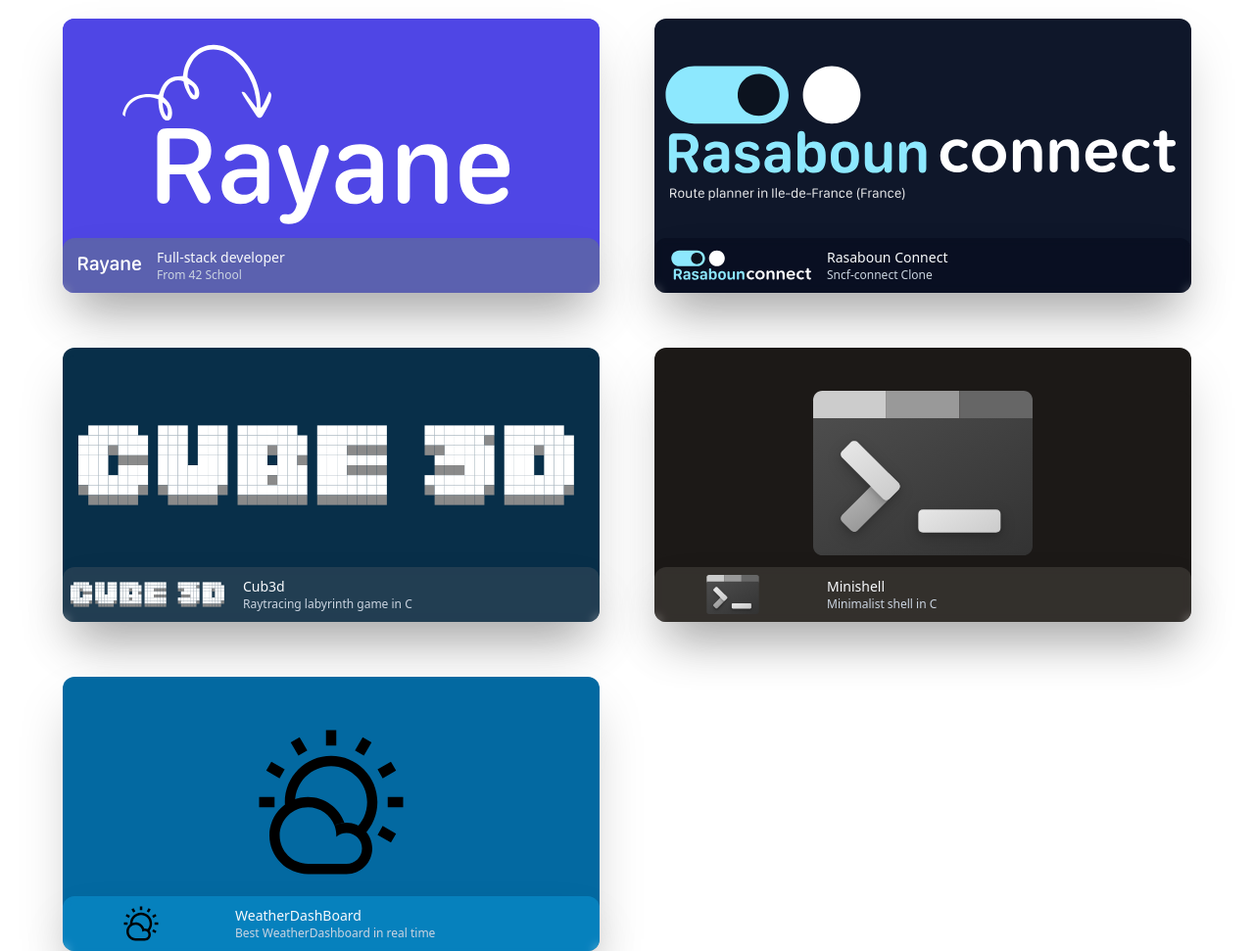
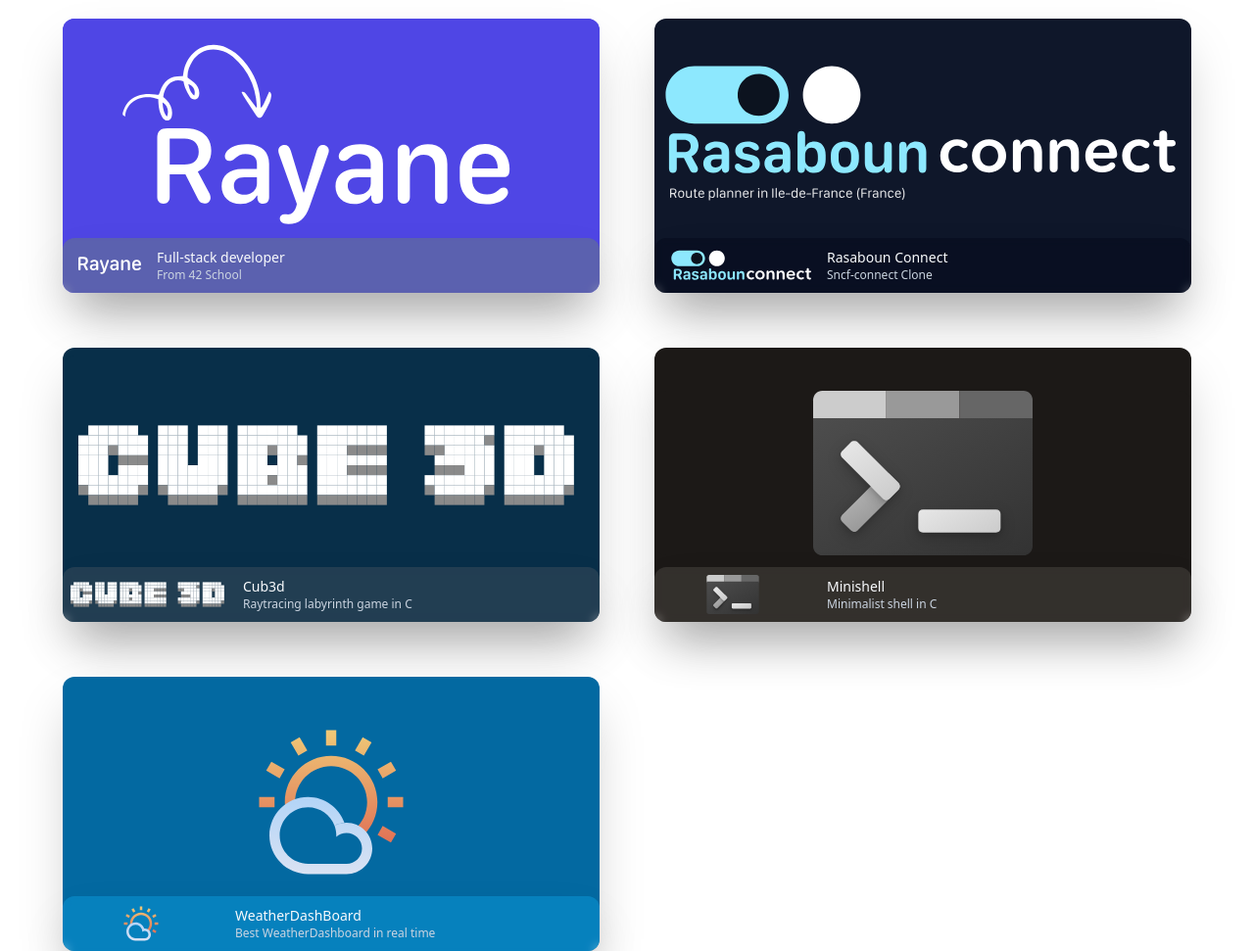
Before and after one commit to Rasaboun/rasaboun.me, an Astro site in the folder rasaboun/: page / in a window 1280 px wide. Shown: the part 114-1085 px from the top of the page at 98% size. Built offline with nearby package versions, Linux system fonts and the light colour scheme; Astro itself is replaced by a stand-in of ours.

Commit message:
fix: weather svg color

```diff
--- a/rasaboun/src/components/illustrations/ImgWeather.astro
+++ b/rasaboun/src/components/illustrations/ImgWeather.astro
@@ -12,14 +12,14 @@ class="rounded-xl h-3/5 w-fit mb-6"
 transition:name="weatherdash"
 >
 <path
-  fillRule="evenodd"
-  clipRule="evenodd"
+  fill-rule="evenodd"
+  clip-rule="evenodd"
   d="M15 2V5H17V2H15ZM20.6124 21.2657C22.0759 19.9827 23 18.0992 23 16C23 12.134 19.866 9 16 9C12.134 9 9 12.134 9 16C9 16.1418 9.00422 16.2826 9.01253 16.4223C8.32778 16.663 7.68849 17.0002 7.11101 17.4176C7.03795 16.9558 7 16.4824 7 16C7 11.0294 11.0294 7 16 7C20.9706 7 25 11.0294 25 16C25 18.4685 24.0062 20.7049 22.3968 22.3309C21.8886 21.8603 21.2825 21.4938 20.6124 21.2657ZM27 15H30V17H27V15ZM27.6243 8.13397L25.0263 9.63397L26.0263 11.366L28.6243 9.86603L27.6243 8.13397ZM20.634 5.97381L22.134 3.37573L23.8661 4.37573L22.3661 6.97381L20.634 5.97381ZM8.13397 4.37573L9.63397 6.97381L11.366 5.97381L9.86603 3.37573L8.13397 4.37573ZM5.97375 11.366L3.37567 9.86603L4.37567 8.13397L6.97375 9.63397L5.97375 11.366ZM5 15H2V17H5V15ZM27.6244 23.866L25.0263 22.366L26.0263 20.634L28.6244 22.134L27.6244 23.866Z"
   fill="url(#paint0_linear_9_1432)"
 />
 <path
-  fillRule="evenodd"
-  clipRule="evenodd"
+  fill-rule="evenodd"
+  clip-rule="evenodd"
   d="M11.5 27.9998C11.5278 27.9998 11.5556 27.9996 11.5833 27.9992H18.9332C18.946 27.9994 18.9588 27.9996 18.9716 27.9998H19V27.9999C19 27.9999 19 27.9999 19 27.9999C20.6569 27.9999 22 26.6567 22 24.9999C22 23.343 20.6569 21.9999 19 21.9999C18.2306 21.9999 17.5289 22.2895 16.9979 22.7657C17.0021 22.6776 17.0042 22.5891 17.0042 22.5C17.0042 21.8247 16.8825 21.1779 16.6598 20.5802C17.358 20.2097 18.1545 19.9999 19 19.9999C21.7614 19.9999 24 22.2385 24 24.9999C24 27.7613 21.7614 29.9999 19 29.9999C18.9878 29.9999 18.9756 29.9998 18.9634 29.9998L11.5388 29.9998V29.9997C11.5258 29.9997 11.5129 29.9998 11.5 29.9998C7.35787 29.9998 4 26.6419 4 22.4998C4 18.3576 7.35787 14.9998 11.5 14.9998C14.7721 14.9998 17.5548 17.0951 18.5794 20.0173C17.889 20.0748 17.2385 20.2725 16.6564 20.5819C15.878 18.49 13.8631 16.9998 11.5 16.9998C8.46244 16.9998 6 19.4622 6 22.4998C6 25.5373 8.46244 27.9998 11.5 27.9998Z"
   fill="url(#paint1_linear_9_1432)"
 />
@@ -32,8 +32,8 @@ transition:name="weatherdash"
     y2="23.866"
     gradientUnits="userSpaceOnUse"
   >
-    <stop stopColor="#EFC977" />
-    <stop offset="1" stopColor="#E07256" />
+    <stop stop-color="#EFC977" />
+    <stop offset="1" stop-color="#E07256" />
   </linearGradient>
   <linearGradient
     id="paint1_linear_9_1432"
@@ -43,8 +43,8 @@ transition:name="weatherdash"
     y2="29.9999"
     gradientUnits="userSpaceOnUse"
   >
-    <stop stopColor="#B2D4F7" />
-    <stop offset="1" stopColor="#D9E2F3" />
+    <stop stop-color="#B2D4F7" />
+    <stop offset="1" stop-color="#D9E2F3" />
   </linearGradient>
 </defs>
 </svg>
@@ -64,14 +64,14 @@ xmlns="http://www.w3.org/2000/svg"
 class="h-10 w-40"
 >
 <path
-  fillRule="evenodd"
-  clipRule="evenodd"
+  fill-rule="evenodd"
+  clip-rule="evenodd"
   d="M15 2V5H17V2H15ZM20.6124 21.2657C22.0759 19.9827 23 18.0992 23 16C23 12.134 19.866 9 16 9C12.134 9 9 12.134 9 16C9 16.1418 9.00422 16.2826 9.01253 16.4223C8.32778 16.663 7.68849 17.0002 7.11101 17.4176C7.03795 16.9558 7 16.4824 7 16C7 11.0294 11.0294 7 16 7C20.9706 7 25 11.0294 25 16C25 18.4685 24.0062 20.7049 22.3968 22.3309C21.8886 21.8603 21.2825 21.4938 20.6124 21.2657ZM27 15H30V17H27V15ZM27.6243 8.13397L25.0263 9.63397L26.0263 11.366L28.6243 9.86603L27.6243 8.13397ZM20.634 5.97381L22.134 3.37573L23.8661 4.37573L22.3661 6.97381L20.634 5.97381ZM8.13397 4.37573L9.63397 6.97381L11.366 5.97381L9.86603 3.37573L8.13397 4.37573ZM5.97375 11.366L3.37567 9.86603L4.37567 8.13397L6.97375 9.63397L5.97375 11.366ZM5 15H2V17H5V15ZM27.6244 23.866L25.0263 22.366L26.0263 20.634L28.6244 22.134L27.6244 23.866Z"
   fill="url(#paint0_linear_9_1432)"
 />
 <path
-  fillRule="evenodd"
-  clipRule="evenodd"
+  fill-rule="evenodd"
+  clip-rule="evenodd"
   d="M11.5 27.9998C11.5278 27.9998 11.5556 27.9996 11.5833 27.9992H18.9332C18.946 27.9994 18.9588 27.9996 18.9716 27.9998H19V27.9999C19 27.9999 19 27.9999 19 27.9999C20.6569 27.9999 22 26.6567 22 24.9999C22 23.343 20.6569 21.9999 19 21.9999C18.2306 21.9999 17.5289 22.2895 16.9979 22.7657C17.0021 22.6776 17.0042 22.5891 17.0042 22.5C17.0042 21.8247 16.8825 21.1779 16.6598 20.5802C17.358 20.2097 18.1545 19.9999 19 19.9999C21.7614 19.9999 24 22.2385 24 24.9999C24 27.7613 21.7614 29.9999 19 29.9999C18.9878 29.9999 18.9756 29.9998 18.9634 29.9998L11.5388 29.9998V29.9997C11.5258 29.9997 11.5129 29.9998 11.5 29.9998C7.35787 29.9998 4 26.6419 4 22.4998C4 18.3576 7.35787 14.9998 11.5 14.9998C14.7721 14.9998 17.5548 17.0951 18.5794 20.0173C17.889 20.0748 17.2385 20.2725 16.6564 20.5819C15.878 18.49 13.8631 16.9998 11.5 16.9998C8.46244 16.9998 6 19.4622 6 22.4998C6 25.5373 8.46244 27.9998 11.5 27.9998Z"
   fill="url(#paint1_linear_9_1432)"
 />
@@ -84,8 +84,8 @@ class="h-10 w-40"
     y2="23.866"
     gradientUnits="userSpaceOnUse"
   >
-    <stop stopColor="#EFC977" />
-    <stop offset="1" stopColor="#E07256" />
+    <stop stop-color="#EFC977" />
+    <stop offset="1" stop-color="#E07256" />
   </linearGradient>
   <linearGradient
     id="paint1_linear_9_1432"
@@ -95,8 +95,8 @@ class="h-10 w-40"
     y2="29.9999"
     gradientUnits="userSpaceOnUse"
   >
-    <stop stopColor="#B2D4F7" />
-    <stop offset="1" stopColor="#D9E2F3" />
+    <stop stop-color="#B2D4F7" />
+    <stop offset="1" stop-color="#D9E2F3" />
   </linearGradient>
 </defs>
 </svg>
```
